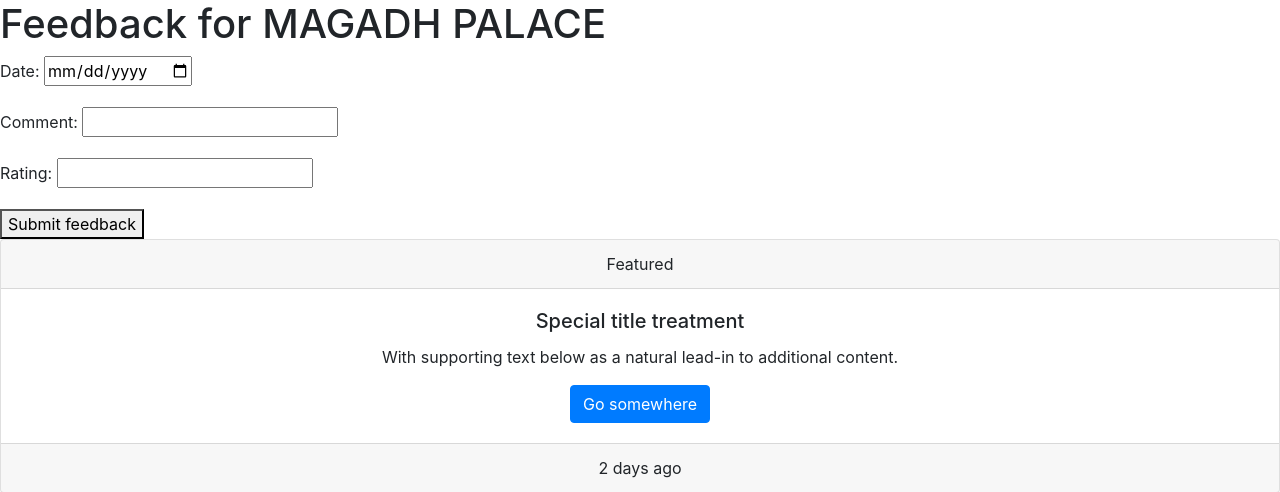
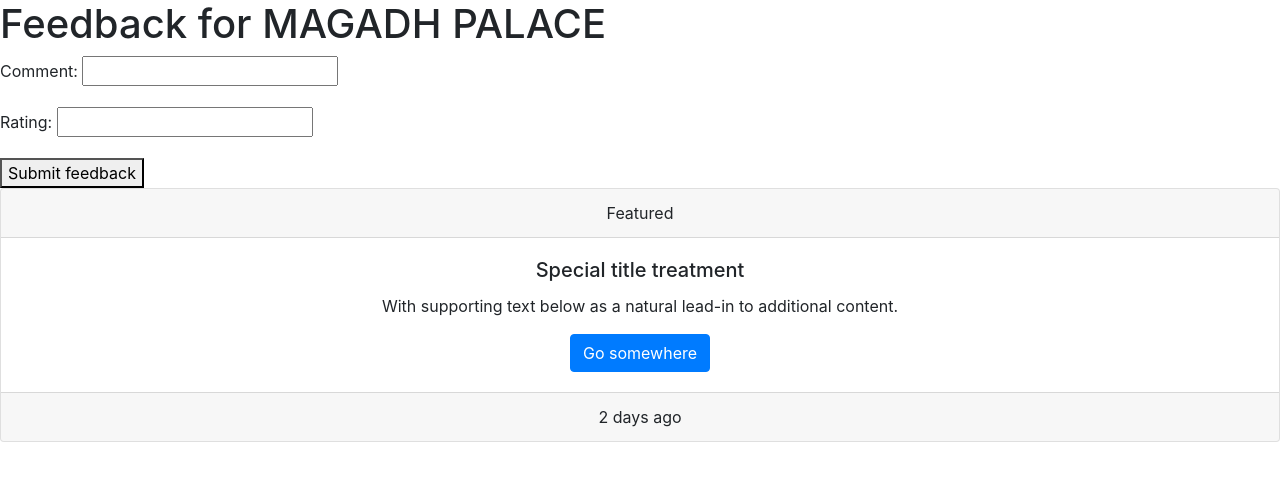
Before and after one commit to Musharraf551/robyse, a Django app: page /feedback/1/ in a window 1280 px wide. Shown: the part 56-548 px from the top of the page. Run offline with Django 5.2, Linux system fonts and the light colour scheme; data comes from the database, SQL or seed files in the repository; both versions use the stored data as it was after the commit; some libraries are stand-ins or nearby versions.

Commit message:
slight change in review model

```diff
--- a/app/forms.py
+++ b/app/forms.py
@@ -14,10 +14,10 @@ class BookingForm(forms.ModelForm):
 class FeedbackForm(forms.ModelForm):
     class Meta:
         model = Review
-        fields = ['date','comment','rating']
+        fields = ['comment','rating']
         widgets = {
             # 'reviewer_name': forms.TextInput(attrs={'type': 'text'}),
-            'date': forms.DateInput(attrs={'type': 'date'}),
+            # 'date': forms.DateInput(attrs={'type': 'date'}),
 
             'comment': forms.TextInput(attrs={'type': 'text'}),
             'rating': forms.NumberInput(attrs={'min': 1}),
--- a/app/models.py
+++ b/app/models.py
@@ -39,7 +39,7 @@ class Review(models.Model):
     name = models.CharField(max_length=255)  # Auto-filled
     user = models.ForeignKey(User, on_delete=models.CASCADE, related_name='feedback')
     # reviewer_name = models.CharField(max_length=255)
-    date = models.DateField()
+    date = models.DateTimeField(auto_now=True)
     comment = models.TextField()
     rating = models.IntegerField()
 
--- a/templates/base.html
+++ b/templates/base.html
@@ -19,7 +19,7 @@
               <div class="collapse navbar-collapse" id="navbarNav">
                 <ul class="navbar-nav">
                   <li class="nav-item">
-                    <a class="nav-link active" aria-current="page" href="#">Home</a>
+                    <a class="nav-link active" aria-current="page" href="{% url "home_view" %}">Home</a>
                   </li>
                   <li class="nav-item">
                     <a class="nav-link" href="{% url 'login' %}">login</a>
--- a/templates/instance_detail.html
+++ b/templates/instance_detail.html
@@ -31,7 +31,7 @@
                 {% for review in reviews %}
                     <div class="card mb-3">
                         <div class="card-header">
-                            {{ review.reviewer_name }}
+                            {{ review.user }}
                         </div>
                         <div class="card-body">
                             <blockquote class="blockquote mb-0">
```
Also changed, not shown: app/migrations/0002_alter_review_date.py (added), db.sqlite3.
